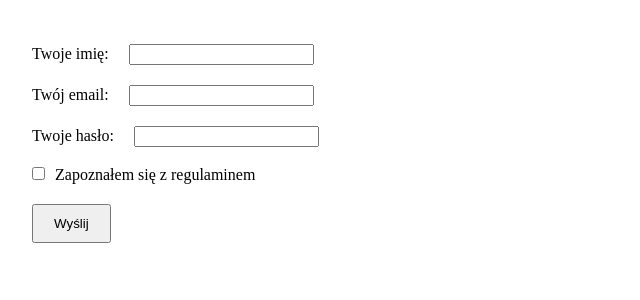
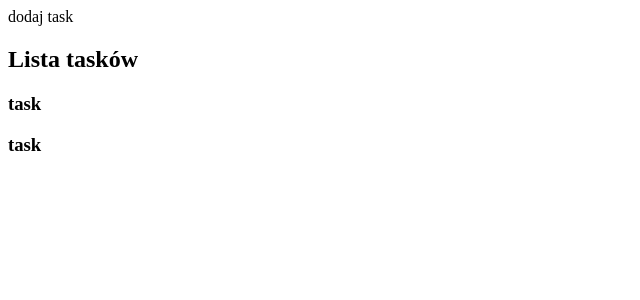
Before and after one commit to janeX96/React-udemy, a React (Create React App) app in the folder CRA/example/: page / in a window 1280 px wide. Shown: the top 300 px of the page, without its empty margins (0-640 px from the left). Built offline with nearby package versions, Linux system fonts and the light colour scheme.

Commit message:
91-struktura

```diff
--- /dev/null
+++ b/CRA/example/src/components/AddTask.js
@@ -0,0 +1,10 @@
+import React, { Component } from 'react';
+
+
+class AddTask extends Component {
+    render() {
+        return <div>dodaj task</div>;
+    }
+}
+
+export default AddTask;
--- a/CRA/example/src/components/App.js
+++ b/CRA/example/src/components/App.js
@@ -1,191 +1,22 @@
 import React, { Component } from 'react';
 import './App.css';
+import AddTask from './AddTask';
+import TaskList from './TaskList';
 
 class App extends Component {
   state = {
-    userName: "",
-    email: "",
-    pass: "",
-    accept: false,
-    message: "",
 
-    errors : {
-      username: false,
-      email: false,
-      pass: false,
-      accept: false
-    }
   }
 
 
 
-  messages = {
-    username_incorrect :
-    "Nazwa musi być dłuższa niż 10 znaków i nie może zawierać spacji",
-    email_incorrect: "Brak @ w adresie email",
-    password_incorrect: "Hasło musi mieć 8 znaków",
-    accept_incorrect: "Należy zapoznać się z regulaminem"
-  }
 
-  handleChange = (e) => {
-    console.log(e.target.type)
-    console.log(e.target.name)
-
-
-    const name = e.target.name
-    const type = e.target.type
-
-    if(type === "text" || type === "password" || type === "email"){
-      const value = e.target.value
-
-          this.setState({
-            [name]: value
-          })
-    }
-    else if(type === "checkbox"){
-      const checked = e.target.checked
-      this.setState({
-        [name]: checked
-      })
-    }
-  }
-
-  handleSubmit = (e) =>{
-    e.preventDefault()
-
-    const validation = this.formValidation()
-    //console.log(validation)
-   // console.log("działa")
-
-    if(validation.correct){
-      this.setState({
-        userName: "",
-        email: "",
-        pass: "",
-        accept: false,
-        message: "Formularz został wysłany",
-
-        errors : {
-          username: false,
-          email: false,
-          pass: false,
-          accept: false
-      }})
-      // console.log("Formularz wysłany")
-    }else{
-      this.setState({
-        errors : {
-          username: !validation.username,
-          email: !validation.email,
-          pass: !validation.pass,
-          accept: !validation.accept
-        }
-      })
-    }
-  }
-
-  formValidation = () => {
-    let username = false
-    let email = false
-    let pass = false
-    let accept = false
-    let correct = false
-
-    if(this.state.userName.length > 10
-      && this.state.userName.indexOf(' ') === -1){
-        username = true
-    }
-
-    if(this.state.email.indexOf('@') !== -1){
-      email = true
-    }
-
-    if(this.state.pass.length === 8){
-      pass = true
-    }
-
-    if(this.state.accept){
-      accept = true
-    }
-
-    if(username && email && pass && accept){
-      correct = true
-    }
-
-    return({
-      correct,
-      username,
-      email,
-      pass,
-      accept
-
-    })
-  }
-
-
-  componentDidUpdate(){
-    if(this.state.message !== ""){
-      setTimeout(() => {
-        this.setState({
-          message : ""
-        })
-      }, 3000);
-    }
-  }
 
   render() {
     return (
      <>
-      <form onSubmit={this.handleSubmit}>
-        <label htmlFor="user">Twoje imię:
-          <input
-          id="user"
-          type="text"
-          name="userName"
-          value={this.state.userName}
-          onChange={this.handleChange}
-          />
-          {this.state.errors.username
-          && <span>{this.messages.username_incorrect}</span>}
-        </label>
-
-        <label htmlFor="user">Twój email:
-          <input
-          id="email"
-          type="text"
-          name="email"
-          value={this.state.email}
-          onChange={this.handleChange}
-          />
-          {this.state.errors.email
-          && <span>{this.messages.email_incorrect}</span>}
-        </label>
-
-        <label htmlFor="password">Twoje hasło:
-          <input
-          id="password"
-          type="password"
-          name="pass"
-          value={this.state.pass}
-          onChange={this.handleChange}
-          />
-          {this.state.errors.pass
-          && <span>{this.messages.password_incorrect}</span>}
-        </label>
-        <label htmlFor="accept">
-          <input onChange={this.handleChange}
-          type="checkbox"
-          id="accept"
-          name="accept"
-          checked={this.state.accept}
-          />
-          Zapoznałem się z regulaminem
-        </label>
-         {this.state.errors.accept
-          && <span>{this.messages.accept_incorrect}</span>}
-        <button >Wyślij</button>
-      </form>
-      {this.state.message && <h3>{this.state.message}</h3>}
+      <AddTask/>
+      <TaskList/>
      </>
     );
   }
--- /dev/null
+++ b/CRA/example/src/components/Task.js
@@ -0,0 +1,11 @@
+import React from 'react';
+
+const Task = () => {
+    return (
+        <h3>
+            task
+        </h3>
+     );
+}
+
+export default Task;
--- /dev/null
+++ b/CRA/example/src/components/TaskList.js
@@ -0,0 +1,14 @@
+import React from 'react';
+import Task from './Task';
+
+const TaskList = (props) => {
+    return (
+        <div>
+            <h2>Lista tasków</h2>
+            <Task/>
+            <Task/>
+        </div>
+     );
+}
+
+export default TaskList;
```
